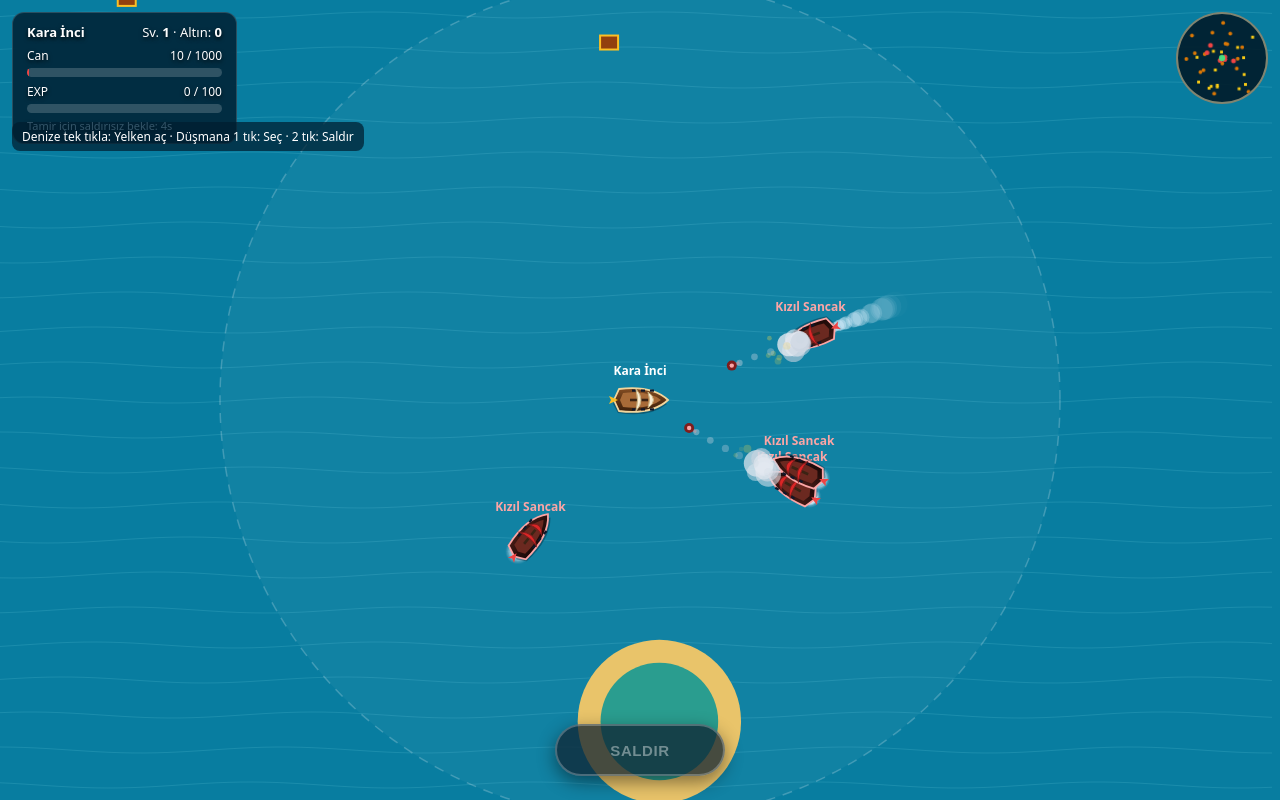
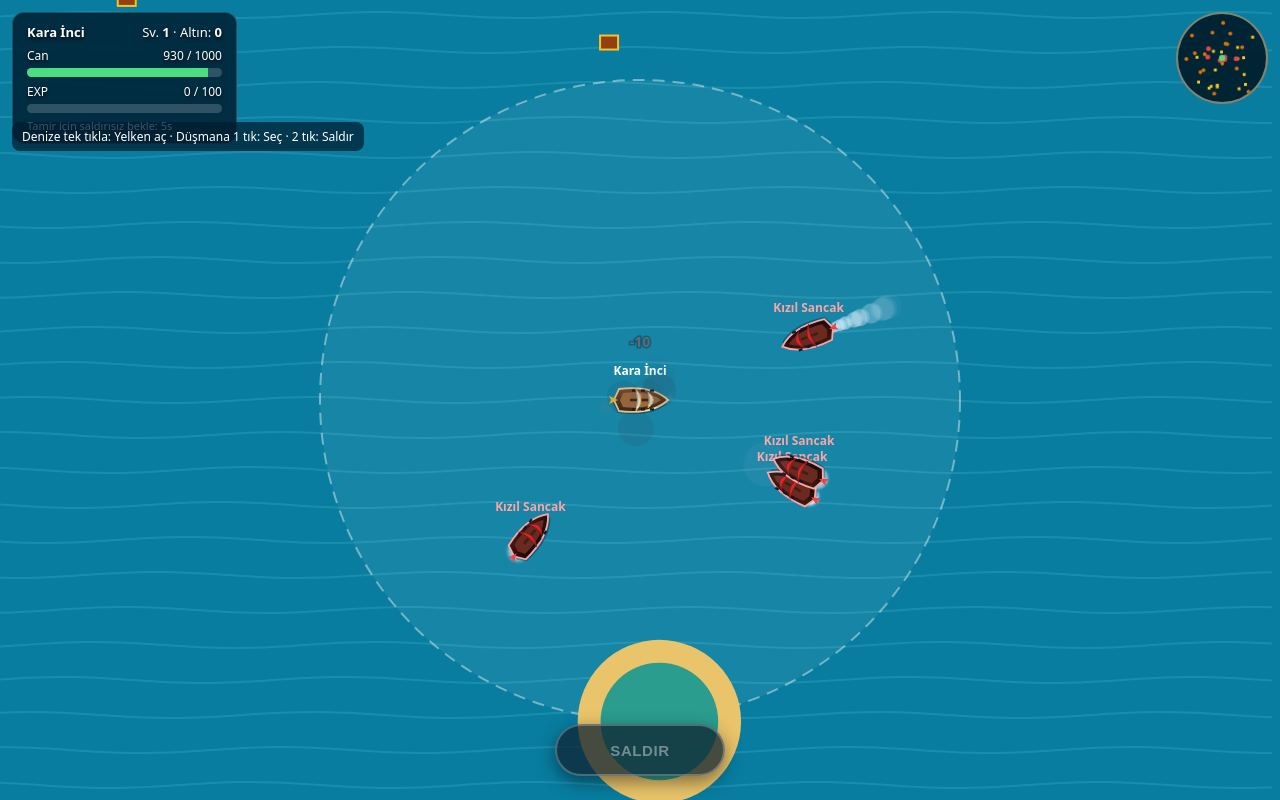
Before and after one commit to deneme4848-ee/Denemek, a plain HTML site: page index.html in a window 1280 px wide. Drawn offline with Linux system fonts and the light colour scheme.

Commit message:
Refactor game mechanics and optimize drawing functions
Refactor attack range and enemy damage constants, remove unused shake functionality, and update drawing functions for improved performance.

```diff
--- a/index.html
+++ b/index.html
@@ -159,7 +159,9 @@ window.addEventListener('resize', resize);
 resize();
 
 const WORLD_SIZE = 2400;
-const ATTACK_RANGE = 420;
+const ATTACK_RANGE = 320;
+const ENEMY_DAMAGE = 10;
+const ENEMY_FIRE_INTERVAL = 3000;
 
 let player, enemies, islands, treasures, shots, particles, shockwaves, flashes, floatingTexts, isGameOver;
 let targetPos = null;
@@ -169,8 +171,6 @@ let lastPlayerShot = 0;
 let lastClickEnemyId = null;
 let lastClickTime = 0;
 let nextEnemyId = 1;
-let shakeTime = 0;
-let shakeIntensity = 0;
 
 function syncAttackButton() {
   const selectedEnemy = enemies.find(e => e.id === selectedEnemyId);
@@ -200,7 +200,6 @@ function initGame() {
   isAttacking = false;
   lastClickEnemyId = null;
   lastClickTime = 0;
-  shakeTime = 0;
   gameOverEl.style.display = 'none';
 
   const now = Date.now();
@@ -313,12 +312,6 @@ function addFloatingText(x, y, text, color) {
   });
 }
 
-function addScreenShake(intensity = 5, duration = 180) {
-  shakeIntensity = Math.max(shakeIntensity, intensity);
-  shakeTime = Math.max(shakeTime, duration);
-}
-
-// Gerçekçi namlu alevi ve barut dumanı efekti
 function spawnMuzzleEffects(x, y, angle) {
   flashes.push({
     x,
@@ -329,7 +322,6 @@ function spawnMuzzleEffects(x, y, angle) {
     radius: 16
   });
 
-  // Barut dumanı bulutları
   for (let i = 0; i < 9; i++) {
     const spread = (Math.random() - 0.5) * 0.9;
     const dir = angle + spread;
@@ -348,7 +340,6 @@ function spawnMuzzleEffects(x, y, angle) {
     });
   }
 
-  // Kısa süreli kıvılcım
   for (let i = 0; i < 6; i++) {
     const spread = (Math.random() - 0.5) * 0.65;
     const dir = angle + spread;
@@ -367,7 +358,6 @@ function spawnMuzzleEffects(x, y, angle) {
   }
 }
 
-// Gerçekçi isabet patlaması, şok dalgası ve ateş parçacıkları
 function spawnImpactEffects(x, y, isPlayerHit = false) {
   shockwaves.push({
     x,
@@ -378,9 +368,6 @@ function spawnImpactEffects(x, y, isPlayerHit = false) {
     color: isPlayerHit ? '#fca5a5' : '#fdba74'
   });
 
-  addScreenShake(isPlayerHit ? 6 : 4, 170);
-
-  // Ateş ve patlama parçacıkları
   for (let i = 0; i < 18; i++) {
     const ang = Math.random() * Math.PI * 2;
     const spd = 1.2 + Math.random() * 4.2;
@@ -399,7 +386,6 @@ function spawnImpactEffects(x, y, isPlayerHit = false) {
     });
   }
 
-  // Koyu duman bulutu
   for (let i = 0; i < 8; i++) {
     const ang = Math.random() * Math.PI * 2;
     const spd = 0.5 + Math.random() * 1.6;
@@ -433,7 +419,7 @@ function fireLockedCannon(shooter, target, isPlayer) {
     speed: isPlayer ? 10.5 : 8.2,
     isPlayer,
     targetId: target.id,
-    damage: isPlayer ? player.damage : 110,
+    damage: isPlayer ? player.damage : ENEMY_DAMAGE,
     trailTimer: 0
   });
 }
@@ -532,17 +518,11 @@ function updateWake(ship, isMoving) {
   }
 }
 
-function update(dt) {
+function update() {
   if (isGameOver) return;
 
   const now = Date.now();
 
-  if (shakeTime > 0) {
-    shakeTime = Math.max(0, shakeTime - dt);
-    if (shakeTime === 0) shakeIntensity = 0;
-  }
-
-  // Can 1000'in altındaysa: 5 sn saldırı almazsa her 5 sn'de +100 tamir
   if (player.hp < player.maxHp) {
     const sinceHit = now - player.lastHitTime;
     if (sinceHit >= 5000) {
@@ -602,7 +582,6 @@ function update(dt) {
     }
   }
 
-  // Hareket ederken de menzil dışına çıkmadığı sürece seçili düşmana ateş et
   // Menzilden çıkıldığında saldırı otomatik iptal olur; tekrar girince kendiliğinden başlamaz
   if (isAttacking && selectedEnemy) {
     const distToEnemy = Math.hypot(selectedEnemy.x - player.x, selectedEnemy.y - player.y);
@@ -646,7 +625,7 @@ function update(dt) {
         e.x += Math.cos(e.a) * eSpeed;
         e.y += Math.sin(e.a) * eSpeed;
       }
-      if (distToPlayer < 420 && now - e.lastShot > 1800) {
+      if (distToPlayer < 420 && now - e.lastShot > ENEMY_FIRE_INTERVAL) {
         e.lastShot = now;
         fireLockedCannon(e, player, false);
       }
@@ -674,7 +653,6 @@ function update(dt) {
     }
   }
 
-  // Kilitli Top Gülleleri ve Duman İzleri
   for (let i = shots.length - 1; i >= 0; i--) {
     const s = shots[i];
     s.prevX = s.x;
@@ -800,11 +778,11 @@ function drawRangeRing(sx, sy) {
   ctx.save();
   ctx.beginPath();
   ctx.arc(sx, sy, ATTACK_RANGE, 0, Math.PI * 2);
-  ctx.fillStyle = 'rgba(255, 255, 255, 0.035)';
+  ctx.fillStyle = 'rgba(255, 255, 255, 0.06)';
   ctx.fill();
-  ctx.lineWidth = 1.5;
-  ctx.strokeStyle = 'rgba(255, 255, 255, 0.22)';
-  ctx.setLineDash([10, 8]);
+  ctx.lineWidth = 2;
+  ctx.strokeStyle = 'rgba(255, 255, 255, 0.42)';
+  ctx.setLineDash([12, 8]);
   ctx.stroke();
   ctx.restore();
 }
@@ -975,23 +953,12 @@ function drawMinimap() {
   mctx.fill();
 }
 
-let lastFrameTime = performance.now();
-function draw(nowTs = performance.now()) {
-  const dt = Math.min(50, nowTs - lastFrameTime);
-  lastFrameTime = nowTs;
+function draw() {
+  update();
 
-  update(dt);
-
-  ctx.save();
-  if (shakeTime > 0) {
-    const sx = (Math.random() - 0.5) * shakeIntensity * 2;
-    const sy = (Math.random() - 0.5) * shakeIntensity * 2;
-    ctx.translate(sx, sy);
-  }
-
-  ctx.clearRect(-20, -20, W + 40, H + 40);
+  ctx.clearRect(0, 0, W, H);
   ctx.fillStyle = '#087da0';
-  ctx.fillRect(-20, -20, W + 40, H + 40);
+  ctx.fillRect(0, 0, W, H);
 
   const camX = player.x - W / 2;
   const camY = player.y - H / 2;
@@ -1016,6 +983,7 @@ function draw(nowTs = performance.now()) {
   ctx.lineWidth = 4;
   ctx.strokeRect(-WORLD_SIZE - camX, -WORLD_SIZE - camY, WORLD_SIZE * 2, WORLD_SIZE * 2);
 
+  // Geminin etrafında gözü yormayan hafif saydam beyaz menzil çizgisi
   drawRangeRing(W / 2, H / 2);
 
   if (targetPos) {
@@ -1051,7 +1019,6 @@ function draw(nowTs = performance.now()) {
     ctx.strokeRect(sx - 9, sy - 7 + bob, 18, 14);
   }
 
-  // İzli Top Gülleleri
   for (const s of shots) {
     const sx = s.x - camX;
     const sy = s.y - camY;
@@ -1086,7 +1053,6 @@ function draw(nowTs = performance.now()) {
 
   drawRealisticShip(player, W / 2, H / 2, camX, camY, false, false);
 
-  // Şok dalgaları
   for (const sw of shockwaves) {
     ctx.save();
     ctx.globalAlpha = Math.max(0, sw.alpha);
@@ -1098,7 +1064,6 @@ function draw(nowTs = performance.now()) {
     ctx.restore();
   }
 
-  // Duman, alev ve kıvılcım parçacıkları
   for (const pt of particles) {
     ctx.save();
     ctx.globalAlpha = Math.max(0, pt.life);
@@ -1109,7 +1074,6 @@ function draw(nowTs = performance.now()) {
     ctx.restore();
   }
 
-  // Namlu alevi parlamaları
   for (const fl of flashes) {
     const fx = fl.x - camX;
     const fy = fl.y - camY;
@@ -1128,7 +1092,6 @@ function draw(nowTs = performance.now()) {
     ctx.restore();
   }
 
-  // Kısa süreli hasar / tamir rakamları
   for (const ft of floatingTexts) {
     ctx.save();
     ctx.globalAlpha = Math.max(0, ft.alpha);
@@ -1142,14 +1105,12 @@ function draw(nowTs = performance.now()) {
     ctx.restore();
   }
 
-  ctx.restore();
-
   drawMinimap();
   requestAnimationFrame(draw);
 }
 
 initGame();
-requestAnimationFrame(draw);
+draw();
 </script>
 </body>
 </html>
```
